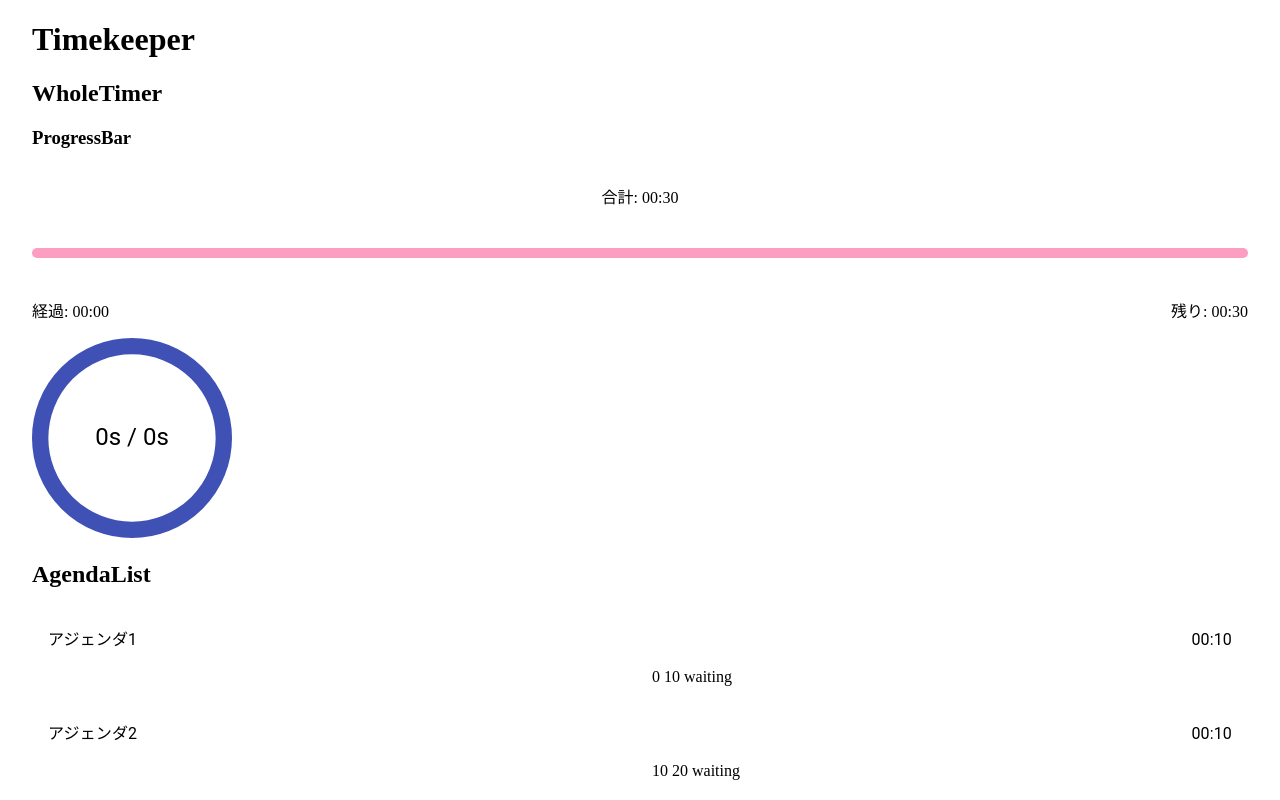
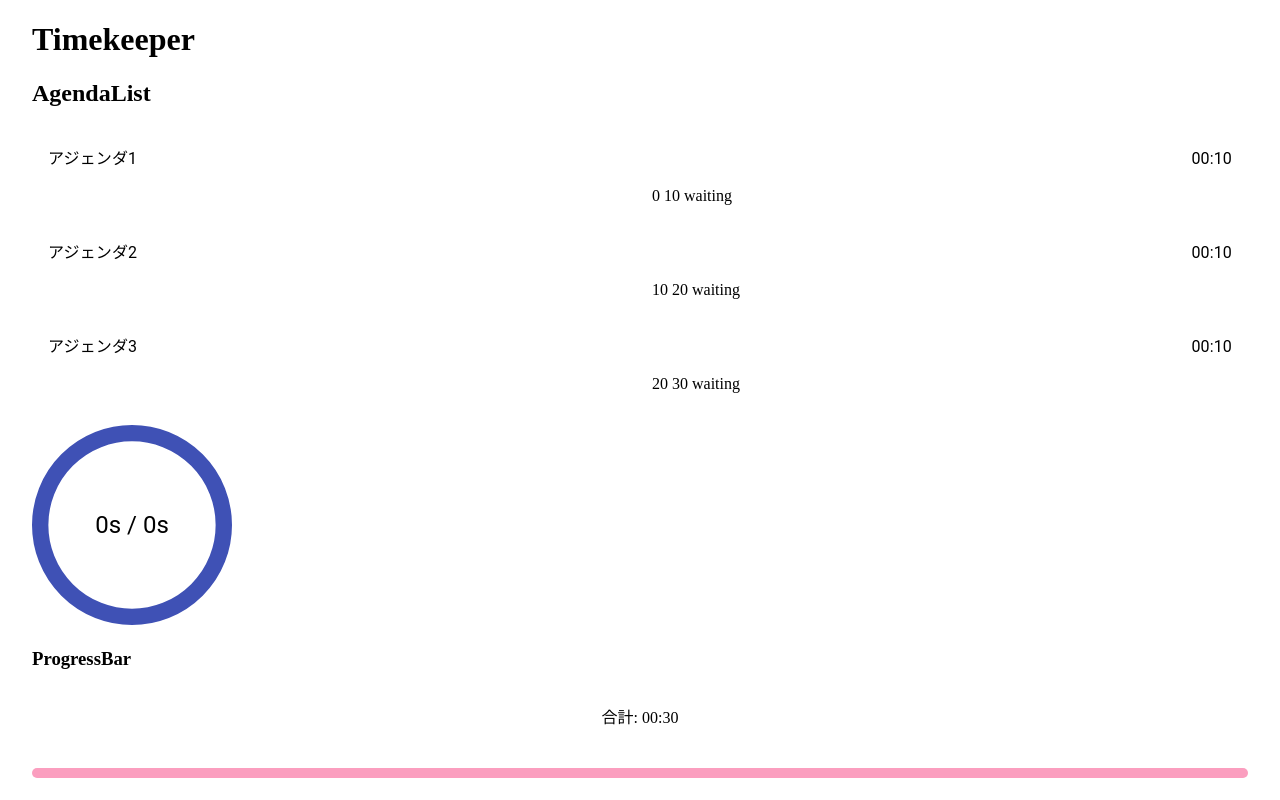
Before and after one commit to youichiro/timekeeper, a Next.js app: page / in a window 1280 px wide. Shown: the top 800 px of the page. Built offline with nearby package versions, Linux system fonts and the light colour scheme.

Commit message:
WholeTimerを削除

```diff
--- a/components/WholeTimer.tsx
+++ /dev/null
@@ -1,26 +0,0 @@
-import React, { useEffect } from 'react'
-import { useDispatch } from 'react-redux'
-import ProgressBar from './graphics/ProgressBar'
-import ProgressCircle from './graphics/ProgressCircle'
-import { useSelector } from '../stores'
-import { updateAgendaStates } from '../stores/agenda-list'
-
-const WholeTimer: React.FC = () => {
-  const dispatch = useDispatch()
-  const counter = useSelector((state) => state.counter)
-
-  // counterを監視して、agenda.statusを更新する
-  useEffect(() => {
-    dispatch(updateAgendaStates({ time: counter.time }))
-  }, [counter])
-
-  return (
-    <div>
-      <h2>WholeTimer</h2>
-      <ProgressBar />
-      <ProgressCircle />
-    </div>
-  )
-}
-
-export default WholeTimer
--- a/components/agenda/AgendaList.tsx
+++ b/components/agenda/AgendaList.tsx
@@ -1,13 +1,21 @@
-import React from 'react'
+import React, {useEffect} from 'react'
 import { List } from '@material-ui/core'
-
+import {useDispatch} from 'react-redux'
 import AgendaListItem from './AgendaListItem'
 import AgendaForm from './AgendaForm'
 import { useSelector } from '../../stores'
+import {updateAgendaStates} from '../../stores/agenda-list'
 
 const AgendaList: React.FC = () => {
+  const dispatch = useDispatch()
+  const counter = useSelector((state) => state.counter)
   const agendaList = useSelector((state) => state.agendaList)
   const selectedAgendaId = useSelector((state) => state.selectedAgendaId)
+
+  // counterを監視して、agenda.statusを更新する
+  useEffect(() => {
+    dispatch(updateAgendaStates({ time: counter.time }))
+  }, [counter])
 
   const listItems = agendaList.map((agenda) =>
     selectedAgendaId !== null && agenda.id === selectedAgendaId ? (
--- a/pages/index.tsx
+++ b/pages/index.tsx
@@ -3,9 +3,10 @@ import Head from 'next/head'
 import { Container } from '@material-ui/core'
 import { Provider } from 'react-redux'
 
-import WholeTimer from '../components/WholeTimer'
 import AgendaList from '../components/agenda/AgendaList'
 import Buttons from '../components/buttons/Buttons'
+import ProgressBar from '../components/graphics/ProgressBar'
+import ProgressCircle from '../components/graphics/ProgressCircle'
 import store from '../stores'
 
 const IndexPage: React.FC = () => (
@@ -16,8 +17,9 @@ const IndexPage: React.FC = () => (
     <Provider store={store}>
       <Container fixed>
         <h1>Timekeeper</h1>
-        <WholeTimer />
         <AgendaList />
+        <ProgressCircle />
+        <ProgressBar />
         <Buttons />
       </Container>
     </Provider>
```
